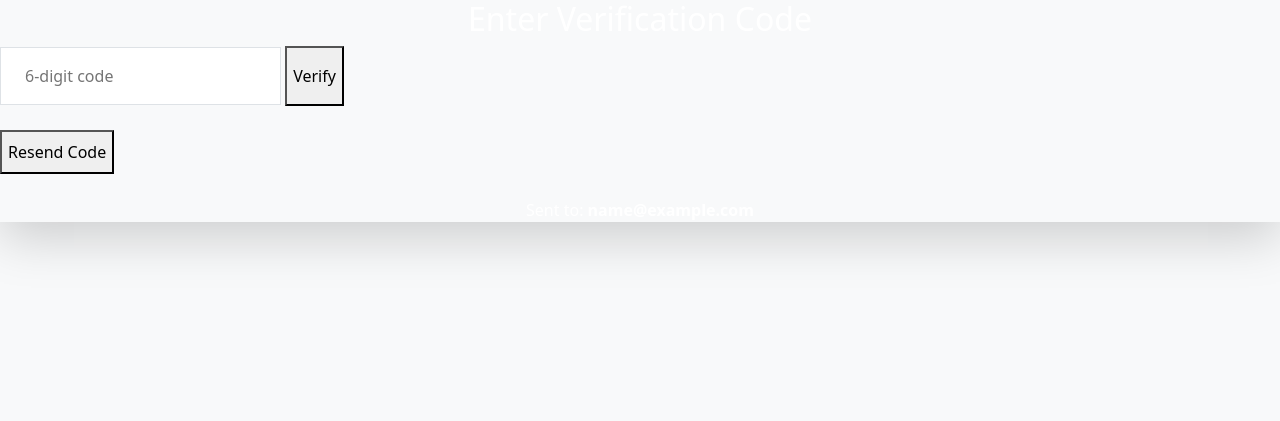
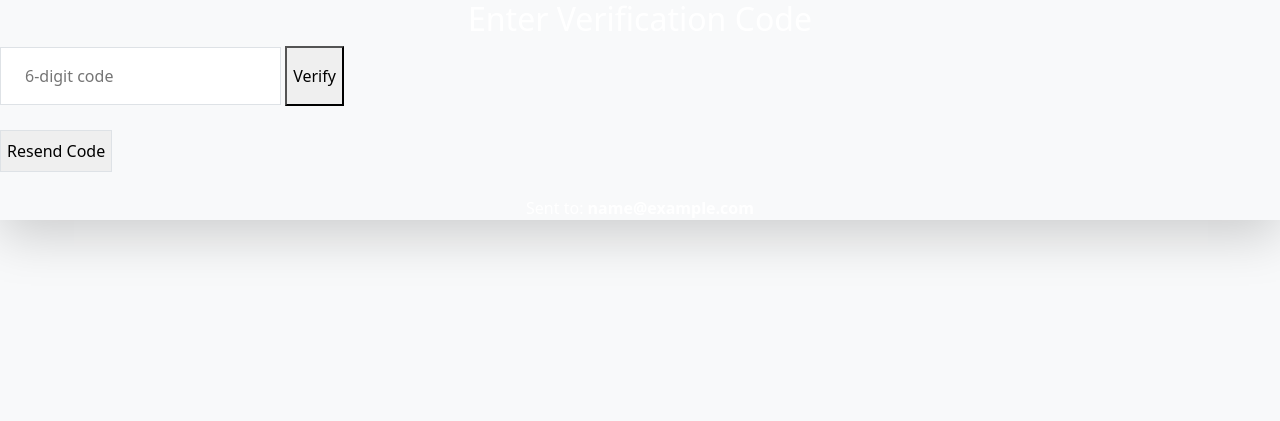
Before and after one commit to vumiiliakonga2-ctrl/-ai-invest-app, a Flask app: page /verify-code in a window 1280 px wide. Shown: the top 421 px of the page. Run offline with Flask 3, Linux system fonts and the light colour scheme; the visitor is signed in with stand-in values (Sample User, id 1).

Commit message:
Update verify_code.html

```diff
--- a/templates/verify_code.html
+++ b/templates/verify_code.html
@@ -3,9 +3,9 @@
 {% block body_class %}bg-blue-900 text-white{% endblock %}
 
 {% block content %}
-<div class="flex items-center justify-center min-h-screen">
+<div class="flex items-center justify-center min-h-screen bg-blue-900 text-white">
   <div class="bg-blue-800 p-10 rounded-2xl shadow-lg w-full max-w-md">
-    <h2 class="text-2xl font-bold mb-6 text-yellow-400 text-center">Enter Verification Code</h2>
+    <h2 class="text-2xl font-bold text-center mb-6 text-yellow-400">Enter Verification Code</h2>
 
     {% with messages = get_flashed_messages(with_categories=true) %}
       {% if messages %}
@@ -23,7 +23,7 @@
 
     <form method="POST" class="space-y-5">
       <input type="text" name="code" placeholder="6-digit code" required
-             class="w-full px-4 py-3 bg-blue-700 border border-blue-500 rounded-xl text-white placeholder-gray-300 focus:outline-none focus:ring-2 focus:ring-green-400" />
+             class="w-full px-4 py-3 bg-blue-700 border border-blue-500 rounded-xl text-white placeholder-gray-300 focus:outline-none focus:ring-2 focus:ring-yellow-400" />
 
       <button type="submit"
               class="w-full bg-yellow-400 hover:bg-yellow-500 text-black font-semibold py-3 rounded-xl transition duration-300">
@@ -33,7 +33,7 @@
 
     <form method="POST" action="{{ url_for('resend_code') }}" class="mt-4">
       <button type="submit"
-              class="w-full border-2 border-yellow-400 text-yellow-400 hover:bg-yellow-400 hover:text-black font-semibold py-2 rounded-xl transition duration-300">
+              class="w-full border border-yellow-400 text-yellow-400 hover:bg-yellow-400 hover:text-black font-semibold py-2 rounded-xl transition duration-300">
         Resend Code
       </button>
     </form>
```
